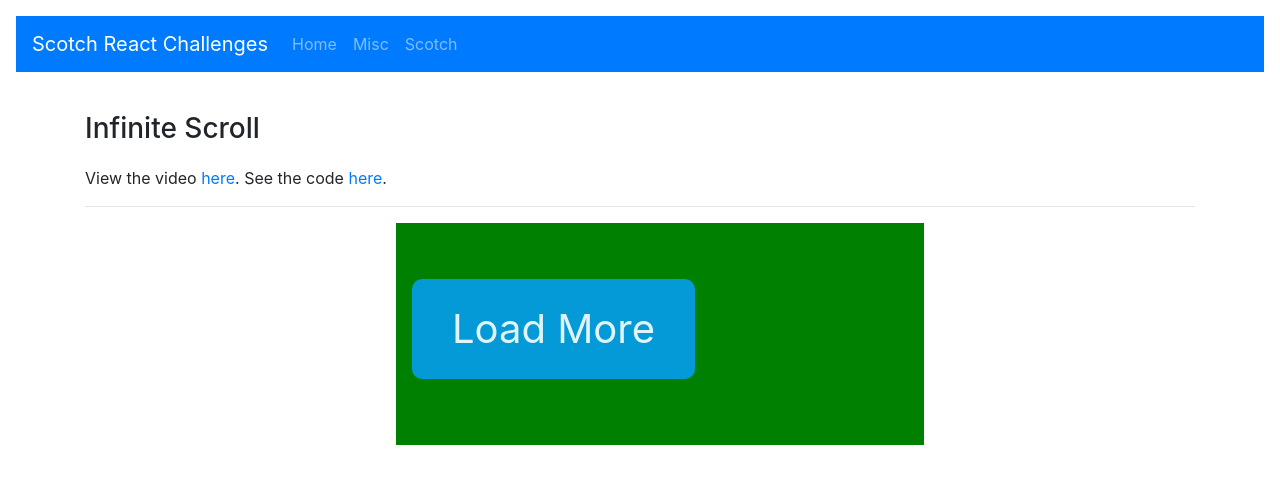
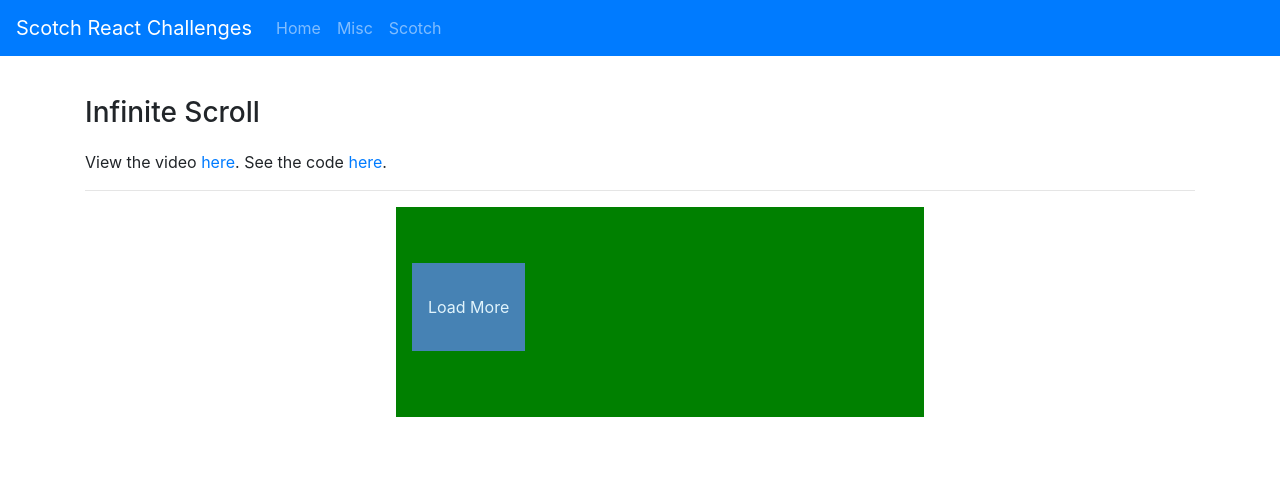
Before and after one commit to answebdev/scotch-react-10, a React (Create React App) app: page /infinite-scroll in a window 1280 px wide. Shown: the top 484 px of the page. Built offline with nearby package versions, Linux system fonts and the light colour scheme.

Commit message:
updated CSS

```diff
--- a/src/components/pages/InfiniteScroll.js
+++ b/src/components/pages/InfiniteScroll.js
@@ -117,7 +117,11 @@ const InfiniteScroll = () => {
 
           <ul>
             {data.map((row) => (
-              <li key={row} style={{ background: 'orange' }}>
+              <li
+                className='infinite-li'
+                key={row}
+                style={{ background: 'orange' }}
+              >
                 {row}
               </li>
             ))}
@@ -129,9 +133,10 @@ const InfiniteScroll = () => {
                 When not loading ('!loading') is 'true'.
                 So we want to show the Load More button when it's not loading AND (&&) there's more to load: */}
             {!loading && more && (
-              <li style={{ background: 'green' }}>
+              <li className='infinite-li' style={{ background: 'green' }}>
                 {/* When the user clicks the button, it will dispatch the 'start' event (see above in 'reducer' function). */}
                 <button
+                  className='infinite-btn'
                   onClick={() => {
                     dispatch({ type: 'start' });
 
@@ -148,7 +153,7 @@ const InfiniteScroll = () => {
                     }, 1000);
                   }}
                 >
-                  Load More
+                  <span id='load-more'>Load More</span>
                 </button>
               </li>
             )}
--- a/src/components/styles/Infinite.css
+++ b/src/components/styles/Infinite.css
@@ -1,7 +1,7 @@
-body {
+/* body {
   font-size: 16px;
   padding: 1rem;
-}
+} */
 
 ul {
   margin: 0 auto;
@@ -9,18 +9,22 @@ ul {
   list-style: none;
 }
 
-li {
+.infinite-li {
   padding: 1rem;
   margin: 1rem;
   min-height: 100px;
 }
 
-button {
+.infinite-btn {
   border-radius: 0px;
-  background: #bbded6;
+  background: steelblue;
   border: none;
   cursor: pointer;
   padding: 1rem;
+}
+
+#load-more {
+  font-size: 16px;
 }
 
 span {
```
